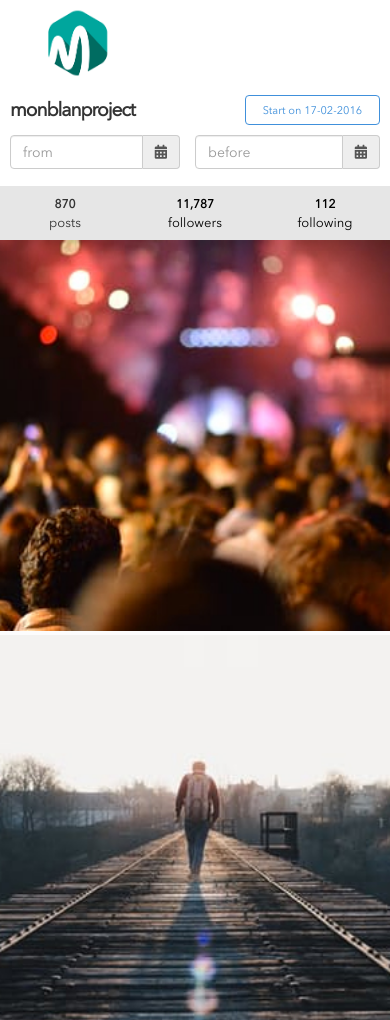
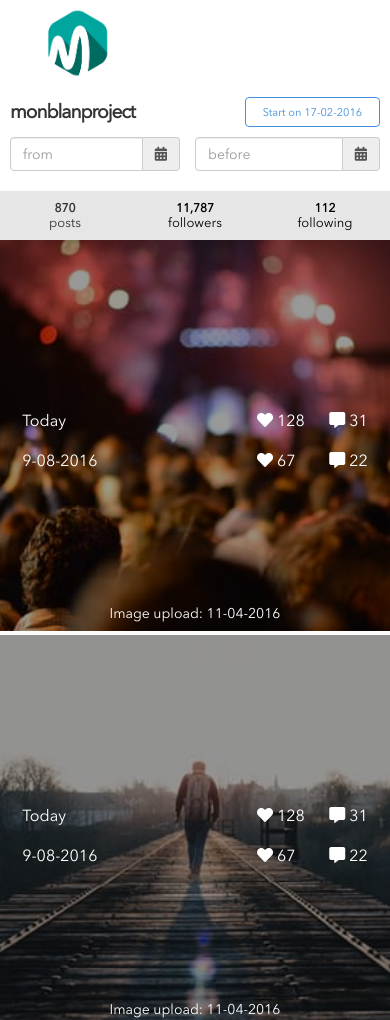
Before and after one commit to ovchinnikovs/monblanproject, a website: page src/index.html in a window 390 px wide. Shown: the top 1020 px of the page. Drawn offline with nearby package versions, Linux system fonts and the light colour scheme.

Commit message:
Solution

```diff
--- a/src/index.html
+++ b/src/index.html
@@ -108,7 +108,7 @@
               </div>
 
               <div class="comments">
-                <spa>
+                <span>
                   <i class="fa-2x fas fa-comment-alt"></i> 31
                 </span><br>
                 <span>
@@ -141,7 +141,7 @@
               </div>
 
               <div class="comments">
-                <spa>
+                <span>
                   <i class="fa-2x fas fa-comment-alt"></i> 31
                 </span><br>
                 <span>
@@ -174,7 +174,7 @@
               </div>
 
               <div class="comments">
-                <spa>
+                <span>
                   <i class="fa-2x fas fa-comment-alt"></i> 31
                 </span><br>
                 <span>
@@ -207,7 +207,7 @@
               </div>
 
               <div class="comments">
-                <spa>
+                <span>
                   <i class="fa-2x fas fa-comment-alt"></i> 31
                 </span><br>
                 <span>
@@ -240,7 +240,7 @@
               </div>
 
               <div class="comments">
-                <spa>
+                <span>
                   <i class="fa-2x fas fa-comment-alt"></i> 31
                 </span><br>
                 <span>
@@ -273,7 +273,7 @@
               </div>
 
               <div class="comments">
-                <spa>
+                <span>
                   <i class="fa-2x fas fa-comment-alt"></i> 31
                 </span><br>
                 <span>
@@ -306,7 +306,7 @@
               </div>
 
               <div class="comments">
-                <spa>
+                <span>
                   <i class="fa-2x fas fa-comment-alt"></i> 31
                 </span><br>
                 <span>
@@ -339,7 +339,7 @@
               </div>
 
               <div class="comments">
-                <spa>
+                <span>
                   <i class="fa-2x fas fa-comment-alt"></i> 31
                 </span><br>
                 <span>
@@ -372,7 +372,7 @@
               </div>
 
               <div class="comments">
-                <spa>
+                <span>
                   <i class="fa-2x fas fa-comment-alt"></i> 31
                 </span><br>
                 <span>
--- a/src/main.scss
+++ b/src/main.scss
@@ -157,7 +157,7 @@ header {
 .main-content {
   display: grid;
   grid-template-columns: repeat(3, 1fr);
-  grid-gap: 30px;
+  grid-gap: 20px;
   margin-top: 75px;
 }
 
@@ -202,11 +202,15 @@ header {
 
 .statistics__item {
   position: absolute;
-  top: 120px;
+  top: 110px;
   width: 100%;
   @include display(space-around);
   align-items: center;
   padding: 0 10px;
+}
+
+.statistics__item span {
+  line-height: 35px;
 }
 
 .likes {
--- a/src/media.css
+++ b/src/media.css
@@ -14,8 +14,16 @@
     grid-template-columns: repeat(3, 1fr);
   }
 
+  .box-statistics {
+    visibility: visible;
+  }
+
   .statistics__item {
-    top: 100px;
+    top: 85px;
+  }
+
+  .statistics__item span {
+    font-size: 14px;
   }
 
   .likes {
@@ -70,6 +78,7 @@
   .stats-mobile__item {
     width: 100%;
     font-size: 13px;
+    line-height: 15px;
   }
 
   .stats-mobile__item span {
@@ -98,7 +107,12 @@
   }
 
   .statistics__item {
-    top: 90px;
+    top: 100px;
+  }
+
+  .statistics__item span {
+    font-size: 12px;
+    line-height: 25px;
   }
 
   .likes {
@@ -110,13 +124,19 @@
 
   .header-content__item:first-child {
     margin: 0 27px;
-}
+  }
 
   .header-content__item:nth-child(2) {
     margin: 18px 10px 0;
   }
 
+  .statistics__item {
+    top: 90px;
+  }
 
+  .statistics__item span {
+    line-height: 24px;
+  }
 }
 
 @media only screen and (max-width: 630px) {
@@ -180,8 +200,12 @@
   }
 
   .statistics__item {
-    top: 120px;
+    top: 105px;
     padding: 0 10px;
+  }
+
+  .statistics__item span {
+    line-height: 33px;
   }
 
   .likes {
@@ -191,12 +215,12 @@
 
 @media only screen and (max-width: 540px) {
 
-.header-content__item:first-child {
+  .header-content__item:first-child {
     margin: 0px 36px;
   }
 
   .statistics__item {
-    top: 100px;
+    top: 90px;
   }
 
   .likes {
@@ -223,7 +247,12 @@
   }
 
   .statistics__item {
-    top: 200px;
+    top: 185px;
+  }
+
+  .statistics__item span {
+    line-height: 37px;
+    font-size: 16px;
   }
 
   .likes {
@@ -254,7 +283,7 @@
   }
 
   .statistics__item {
-    top: 180px;
+    top: 170px;
   }
 
   .likes {
@@ -305,7 +334,11 @@
   }
 
   .statistics__item {
-    top: 170px;
+    top: 160px;
+  }
+
+  .statistics__item span {
+    line-height: 40px;
   }
 
   .likes {
@@ -313,15 +346,19 @@
   }
 }
 
-@media only screen and (max-width: 374px) {
+@media only screen and (max-width: 375px) {
 
   .header-content__item:nth-child(2) {
     width: 340px;
   }
 
   .statistics__item {
-    top: 150px;
+    top: 140px;
   }
+
+  .statistics__item span {
+    font-size: 14px;
+}
 
   .likes {
     padding-left: 115px;
@@ -339,7 +376,7 @@
   }
 
   .statistics__item {
-    top: 135px;
+    top: 115px;
   }
 
   .likes {
```
Also changed, not shown: src/main.css, 1 other file. Lines whose indentation alone changed are shown as unchanged.
